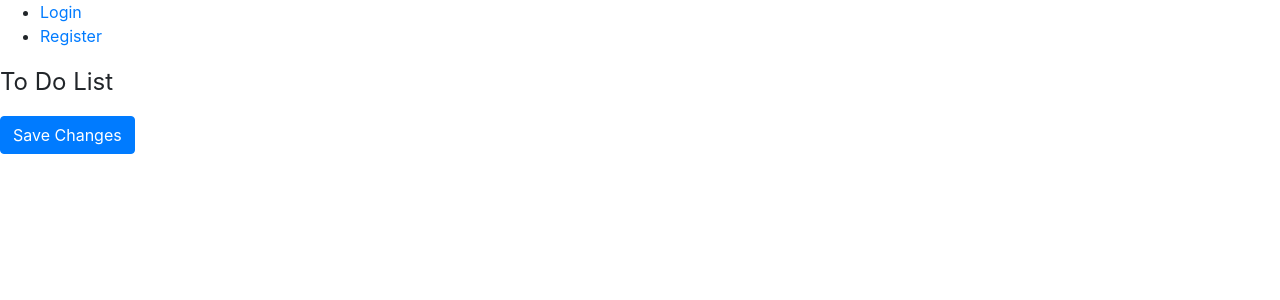
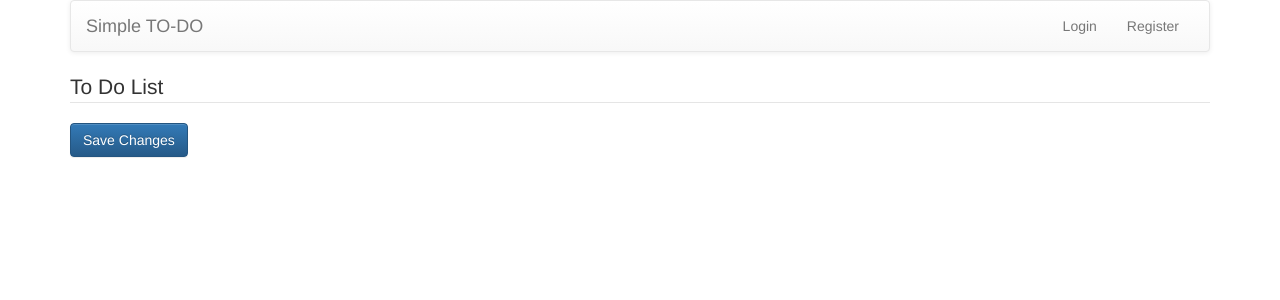
Before and after one commit to devangb/to-do-app, a Django app: page / in a window 1280 px wide. Shown: the top 300 px of the page. Run offline with Django 3.2, Linux system fonts and the light colour scheme; some libraries are stand-ins or nearby versions.

Commit message:
Enhancing the UI of TO-DO App

```diff
--- a/templates/base.html
+++ b/templates/base.html
@@ -3,39 +3,67 @@
 <html lang="en">
 <head>
     <meta charset="UTF-8">
-    <title>Title</title>
-    <link rel="stylesheet" href="https://cdnjs.cloudflare.com/ajax/libs/twitter-bootstrap/4.0.0-alpha/css/bootstrap.min.css">
+    <title>Simple To-Do</title>
+    <link rel="stylesheet" href="https://maxcdn.bootstrapcdn.com/bootstrap/3.3.7/css/bootstrap.min.css" integrity="sha384-BVYiiSIFeK1dGmJRAkycuHAHRg32OmUcww7on3RYdg4Va+PmSTsz/K68vbdEjh4u" crossorigin="anonymous">
+    <meta name="viewport" content="width=device-width, initial-scale=1">
+    <!-- Optional theme -->
+    <link rel="stylesheet" href="https://maxcdn.bootstrapcdn.com/bootstrap/3.3.7/css/bootstrap-theme.min.css" integrity="sha384-rHyoN1iRsVXV4nD0JutlnGaslCJuC7uwjduW9SVrLvRYooPp2bWYgmgJQIXwl/Sp" crossorigin="anonymous">
     <link rel="stylesheet" href="//code.jquery.com/ui/1.12.0/themes/base/jquery-ui.css">
-    <script src="https://code.jquery.com/jquery-1.12.4.js"></script>
-  <script src="https://code.jquery.com/ui/1.12.0/jquery-ui.js"></script>
-  <script>
-  $( function() {
-    $("#id_assigned_at").datepicker({
-      changeMonth: true,
-      changeYear: true,
-      yearRange: "2016:2030"
-  } );
-});
-  </script>
+
 </head>
 <body>
 
-<ul>
-    {% if user.is_authenticated %}
-        <li><a href="{% url 'logout' %}">Logout</a></li>
-        <li><a href="{% url 'new_todo' %}">Create ToDo Item</a></li>
-        <h2>To Do</h2>
-    {% else %}
-        <li><a href="{% url 'login' %}">Login</a></li>
-        <li><a href="{% url 'register' %}">Register</a></li>
-    {% endif %}
-</ul>
+<div class="container">
 
+    <nav class="navbar navbar-default">
+      <div class="container-fluid">
+        <!-- Brand and toggle get grouped for better mobile display -->
+        <div class="navbar-header">
+          <button type="button" class="navbar-toggle collapsed" data-toggle="collapse" data-target="#bs-example-navbar-collapse-1" aria-expanded="false">
+            <span class="sr-only">Toggle navigation</span>
+            <span class="icon-bar"></span>
+            <span class="icon-bar"></span>
+            <span class="icon-bar"></span>
+          </button>
+          <a class="navbar-brand" href="/">Simple TO-DO</a>
+        </div>
 
-{% block content %}
-{% endblock content %}
+        <!-- Collect the nav links, forms, and other content for toggling -->
+        <div class="collapse navbar-collapse" id="bs-example-navbar-collapse-1">
+          <ul class="nav navbar-nav navbar-right">
+                {% if user.is_authenticated %}
+                    <li><a href="#">Rohit</a></li>
+                    <li><a href="{% url 'new_todo' %}">New Task</a></li>
+                    <li><a href="{% url 'logout' %}">Logout</a></li>
 
+                {% else %}
+                    <li><a href="{% url 'login' %}">Login</a></li>
+                    <li><a href="{% url 'register' %}">Register</a></li>
+                {% endif %}
+          </ul>
+
+          </ul>
+        </div><!-- /.navbar-collapse -->
+      </div><!-- /.container-fluid -->
+    </nav>
+
+    {% block content %}
+    {% endblock content %}
+</div>
 
 </body>
-<script src="https://cdnjs.cloudflare.com/ajax/libs/twitter-bootstrap/4.0.0-alpha/js/bootstrap.min.js"></script>
+<!-- Latest compiled and minified JavaScript -->
+    <script src="https://code.jquery.com/jquery-1.12.4.js"></script>
+    <script src="https://code.jquery.com/ui/1.12.0/jquery-ui.js"></script>
+    <script src="https://maxcdn.bootstrapcdn.com/bootstrap/3.3.7/js/bootstrap.min.js" integrity="sha384-Tc5IQib027qvyjSMfHjOMaLkfuWVxZxUPnCJA7l2mCWNIpG9mGCD8wGNIcPD7Txa" crossorigin="anonymous"></script>
+
+    <script>
+        $( function() {
+            $("#id_assigned_at").datepicker({
+              changeMonth: true,
+              changeYear: true,
+              yearRange: "2016:2030"
+            });
+        });
+    </script>
 </html>
--- a/todo/templates/index.html
+++ b/todo/templates/index.html
@@ -1,46 +1,22 @@
 {% extends "base.html" %}
-<!--
-{#{% block content %}#}
-{#    #}
-{#<ul>#}
-{#    {% for todo in the_data %}#}
-{#        <div class="row">#}
-{#            <div class="col-md-4">#}
-{#                <p>#}
-{#                <input type="checkbox">{{ todo.description }}#}
-{#                </p>#}
-{#            </div>#}
-{#        </div>#}
-{#    {% endfor %}#}
-{#</ul>#}
-{#    <a class="btn btn-primary" href="{% url "save_changes" %}">Save Changes</a>#}
-{#{%  endblock content %}#} -->
 
 {% block content %}
     <form role="form" method="post" action="{% url 'save_changes' %}">
         <legend>To Do List</legend>
         {% csrf_token %}
-        <ul>
+
         {% for todo in the_data %}
-        <div class="row">
-            <div class="col-md-4">
-                <p>
-                <br>
+            <div class="form-group">
                 Task Name: <input type="text" name="textbox" value="{{ todo.description }}">
-                <br>
-                Check if done: <input type="checkbox" name="checked" value="{{ todo.id }}">
-                <br>
-                Owner: {{ todo.owner }}
-                <br>
-                Created at: {{ todo.created_at }}
-                <br>
+            </div>
+            <div class="form-group">
                 Due at: <input id="id_assigned_at" type="text" name="textbox" value="{{ todo.assigned_at }}">
-                <br>
-                </p>
             </div>
-        </div>
+            <div class="form-group">
+                    Check if done: <input type="checkbox" name="checked" value="{{ todo.id }}">
+            </div>
         {% endfor %}
-    </ul>
+
         <div class="form-group">
             <button type="submit" class="btn btn-primary">Save Changes</button>
         </div>
```
Also changed, not shown: todo/templates/new_todo.html (+4 -24 lines).
